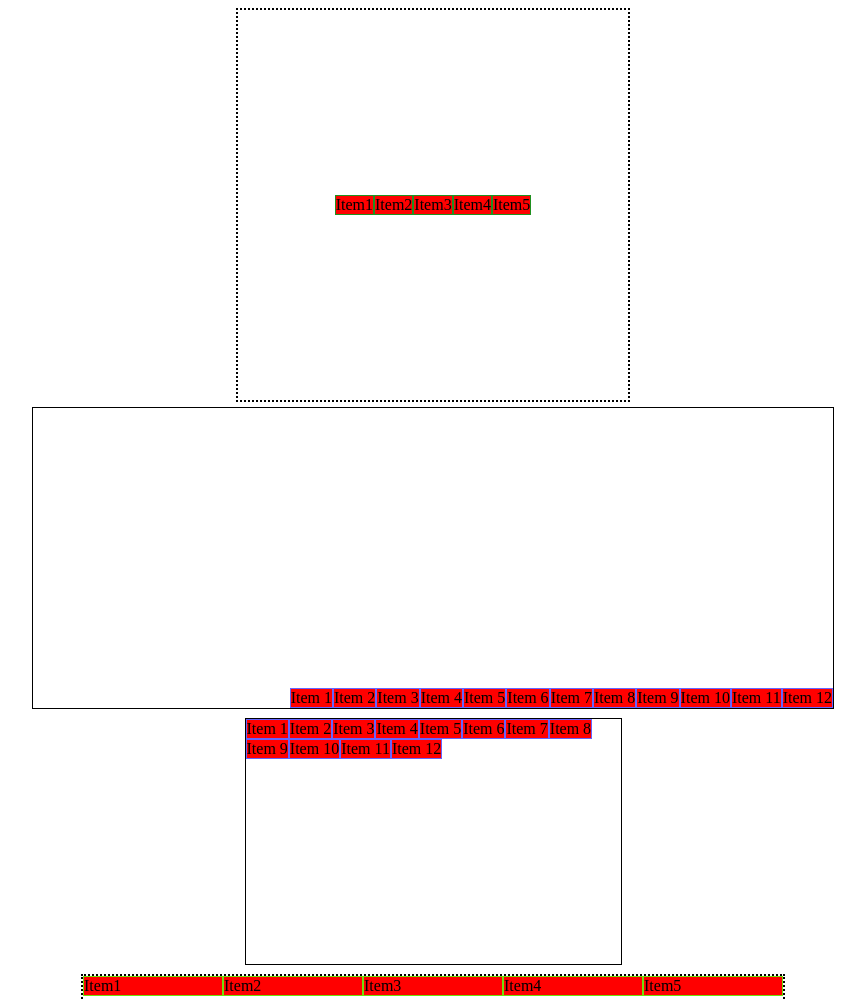
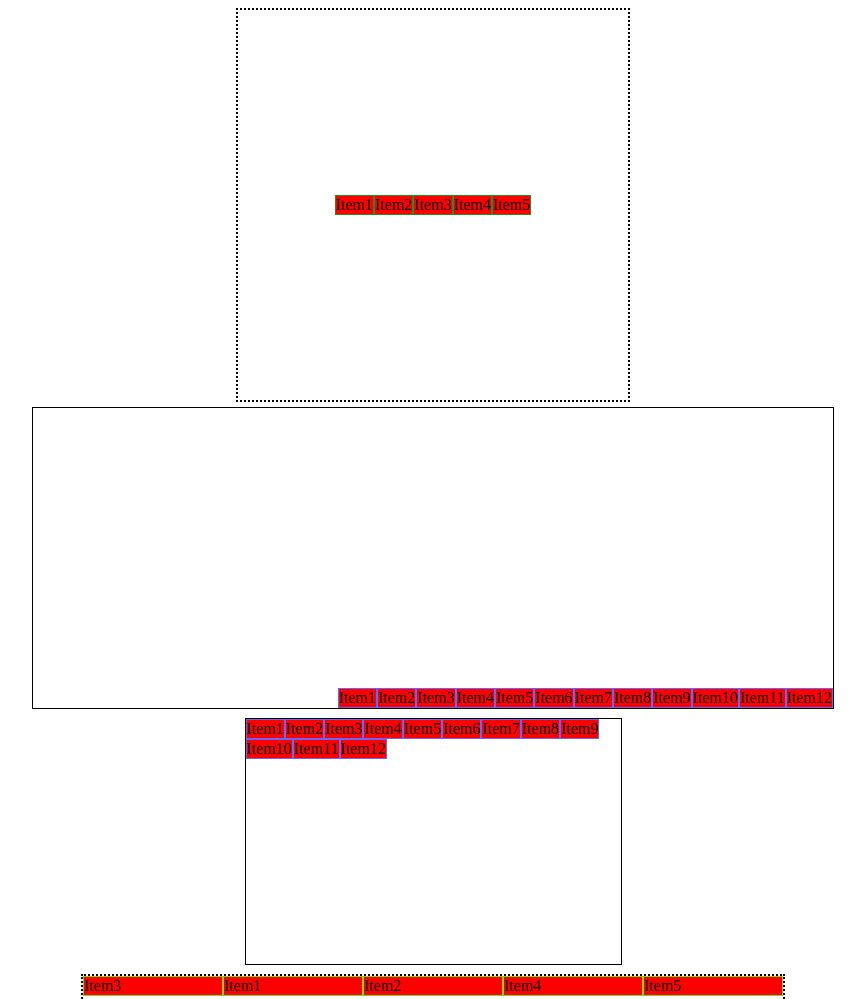
Before and after one commit to DeVeLOPeRABK/D-FLEX-D_21-1-2, a plain HTML site: page index.html in a window 1280 px wide. Shown: the top 999 px of the page, without its empty margins (207-1072 px from the left). Drawn offline with Linux system fonts and the light colour scheme.

Commit message:
Update index.html

```diff
--- a/index.html
+++ b/index.html
@@ -17,37 +17,37 @@
   </div>
 
   <div class="flex_container2">
-    <div class="flex_item1">Item 1</div>
-    <div class="flex_item1">Item 2</div>
-    <div class="flex_item1">Item 3</div>
-    <div class="flex_item1">Item 4</div>
-    <div class="flex_item1">Item 5</div>
-    <div class="flex_item1">Item 6</div>
-    <div class="flex_item1">Item 7</div>
-    <div class="flex_item1">Item 8</div>
-    <div class="flex_item1">Item 9</div>
-    <div class="flex_item1">Item 10</div>
-    <div class="flex_item1">Item 11</div>
-    <div class="flex_item1">Item 12</div>
+    <div class="flex_item1">Item1</div>
+    <div class="flex_item1">Item2</div>
+    <div class="flex_item1">Item3</div>
+    <div class="flex_item1">Item4</div>
+    <div class="flex_item1">Item5</div>
+    <div class="flex_item1">Item6</div>
+    <div class="flex_item1">Item7</div>
+    <div class="flex_item1">Item8</div>
+    <div class="flex_item1">Item9</div>
+    <div class="flex_item1">Item10</div>
+    <div class="flex_item1">Item11</div>
+    <div class="flex_item1">Item12</div>
   </div>
   <div class="flex_container3">
-    <div class="flex_item2">Item 1</div>
-    <div class="flex_item2">Item 2</div>
-    <div class="flex_item2">Item 3</div>
-    <div class="flex_item2">Item 4</div>
-    <div class="flex_item2">Item 5</div>
-    <div class="flex_item2">Item 6</div>
-    <div class="flex_item2">Item 7</div>
-    <div class="flex_item2">Item 8</div>
-    <div class="flex_item2">Item 9</div>
-    <div class="flex_item2">Item 10</div>
-    <div class="flex_item2">Item 11</div>
-    <div class="flex_item2">Item 12</div>
+    <div class="flex_item2">Item1</div>
+    <div class="flex_item2">Item2</div>
+    <div class="flex_item2">Item3</div>
+    <div class="flex_item2">Item4</div>
+    <div class="flex_item2">Item5</div>
+    <div class="flex_item2">Item6</div>
+    <div class="flex_item2">Item7</div>
+    <div class="flex_item2">Item8</div>
+    <div class="flex_item2">Item9</div>
+    <div class="flex_item2">Item10</div>
+    <div class="flex_item2">Item11</div>
+    <div class="flex_item2">Item12</div>
   </div>
   <div class="flex_container4">
+    <div class="flex_item3">Item3</div>
     <div class="flex_item3">Item1</div>
     <div class="flex_item3">Item2</div>
-    <div class="flex_item3">Item3</div>
     <div class="flex_item3">Item4</div>
     <div class="flex_item3">Item5</div>
   </div>
```
